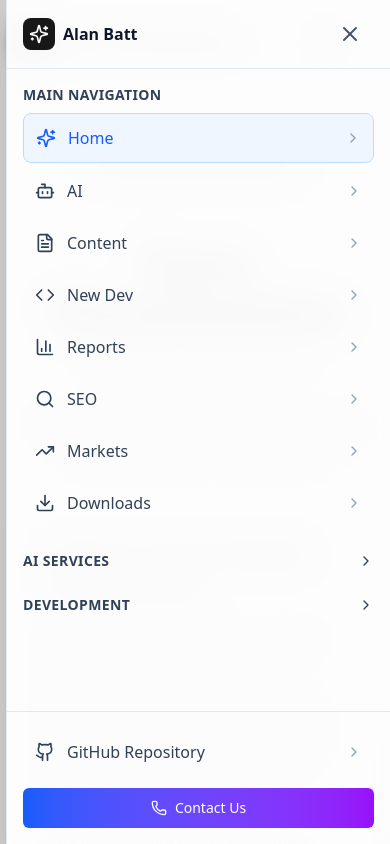
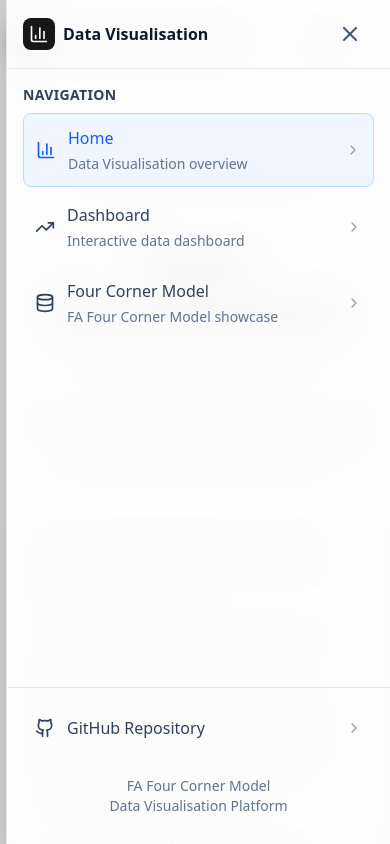
Before and after one commit to zenifieduk/dna-1, a Next.js app: page / in a window 390 px wide. Both pictures are taken after a click on the button "Open mobile menu". Shown: the top 844 px of the page. Built offline with nearby package versions, Linux system fonts and the light colour scheme.

Commit message:
Update mobile menu to match desktop navigation for DNA-1 Data Visualisation

```diff
--- a/src/components/ui/mobile-menu.tsx
+++ b/src/components/ui/mobile-menu.tsx
@@ -3,7 +3,7 @@
 import { useState } from 'react'
 import Link from 'next/link'
 import { Button } from "@/components/ui/button"
-import { Sparkles, Menu, X, ChevronRight, ChevronDown, Github, Phone, Bot, FileText, Code, BarChart3, Search, Download, TrendingUp } from "lucide-react"
+import { BarChart3, Menu, X, ChevronRight, Github, Database, TrendingUp } from "lucide-react"
 import { LucideIcon } from 'lucide-react'
 
 interface MobileMenuProps {
@@ -27,50 +27,18 @@ interface MenuSection {
 
 export function MobileMenu({ currentPage }: MobileMenuProps) {
   const [isOpen, setIsOpen] = useState(false)
-  const [expandedSection, setExpandedSection] = useState<string | null>(null)
 
   const toggleMenu = () => setIsOpen(!isOpen)
   const closeMenu = () => setIsOpen(false)
 
-  const toggleSection = (section: string) => {
-    setExpandedSection(expandedSection === section ? null : section)
-  }
-
   const menuSections: MenuSection[] = [
     {
       id: 'main',
-      title: 'MAIN NAVIGATION',
+      title: 'NAVIGATION',
       items: [
-        { href: '/', label: 'Home', icon: Sparkles, active: currentPage === 'home' },
-        { href: '/ai', label: 'AI', icon: Bot, active: currentPage === 'ai' },
-        { href: '/content', label: 'Content', icon: FileText, active: currentPage === 'content' },
-        { href: '/new-dev', label: 'New Dev', icon: Code, active: currentPage === 'new-dev' },
-        { href: '/reports', label: 'Reports', icon: BarChart3, active: currentPage === 'reports' },
-        { href: '/seo', label: 'SEO', icon: Search, active: currentPage === 'seo' },
-        { href: '/markets', label: 'Markets', icon: TrendingUp, active: currentPage === 'markets' },
-        { href: '/downloads', label: 'Downloads', icon: Download, active: currentPage === 'downloads' },
-      ]
-    },
-    {
-      id: 'ai',
-      title: 'AI SERVICES',
-      expandable: true,
-      items: [
-        { href: '/ai', label: 'View All AI Services', description: 'Complete AI solutions overview' },
-        { href: '/ai#ellie', label: 'Conversational AI - Ellie', description: 'Voice booking agent' },
-        { href: '/ai#trevor', label: 'Classic Car Expert - Trevor', description: 'Specialized chatbot' },
-        { href: '/ai', label: 'AI Integration Consulting', description: 'Custom AI implementations' },
-      ]
-    },
-    {
-      id: 'development',
-      title: 'DEVELOPMENT',
-      expandable: true,
-      items: [
-        { href: '/new-dev', label: 'View All Development', description: 'Latest projects and prototypes' },
-        { href: '/new-dev', label: 'Next.js Applications', description: 'Modern React frameworks' },
-        { href: '/new-dev', label: 'AI Integration', description: 'ElevenLabs and OpenAI' },
-        { href: '/new-dev', label: 'Performance Optimization', description: 'Speed and efficiency' },
+        { href: '/', label: 'Home', icon: BarChart3, description: 'Data Visualisation overview', active: currentPage === 'home' },
+        { href: '/dashboard', label: 'Dashboard', icon: TrendingUp, description: 'Interactive data dashboard', active: currentPage === 'dashboard' },
+        { href: '/model', label: 'Four Corner Model', icon: Database, description: 'FA Four Corner Model showcase', active: currentPage === 'model' },
       ]
     }
   ]
@@ -104,9 +72,9 @@ export function MobileMenu({ currentPage }: MobileMenuProps) {
               <div className="flex items-center justify-between p-4 border-b border-slate-200">
                 <div className="flex items-center space-x-2">
                   <div className="h-8 w-8 bg-primary rounded-lg flex items-center justify-center">
-                    <Sparkles className="h-5 w-5 text-primary-foreground" />
+                    <BarChart3 className="h-5 w-5 text-primary-foreground" />
                   </div>
-                  <span className="font-bold text-slate-900">Alan Batt</span>
+                  <span className="font-bold text-slate-900">Data Visualisation</span>
                 </div>
                 <Button
                   variant="ghost"
@@ -123,26 +91,11 @@ export function MobileMenu({ currentPage }: MobileMenuProps) {
                 {menuSections.map((section) => (
                   <div key={section.id} className="space-y-2">
                     {/* Section header */}
-                    {section.expandable ? (
-                      <button
-                        onClick={() => toggleSection(section.id)}
-                        className="flex items-center justify-between w-full text-left text-sm font-semibold text-slate-700 uppercase tracking-wide"
-                      >
-                        {section.title}
-                        {expandedSection === section.id ? (
-                          <ChevronDown className="h-4 w-4" />
-                        ) : (
-                          <ChevronRight className="h-4 w-4" />
-                        )}
-                      </button>
-                    ) : (
                     <div className="text-sm font-semibold text-slate-700 uppercase tracking-wide">
                       {section.title}
                     </div>
-                    )}
 
                     {/* Section items */}
-                    {(!section.expandable || expandedSection === section.id) && (
                     <div className="space-y-1">
                       {section.items.map((item, index) => (
                         <Link
@@ -168,7 +121,6 @@ export function MobileMenu({ currentPage }: MobileMenuProps) {
                         </Link>
                       ))}
                     </div>
-                    )}
                   </div>
                 ))}
               </div>
@@ -176,7 +128,7 @@ export function MobileMenu({ currentPage }: MobileMenuProps) {
               {/* Footer actions */}
               <div className="p-4 border-t border-slate-200 space-y-3">
                 <Link
-                  href="https://github.com/zenifieduk/alan-batt"
+                  href="https://github.com/zenifieduk/dna-1"
                   target="_blank"
                   onClick={closeMenu}
                   className="flex items-center space-x-3 p-3 rounded-lg text-slate-700 hover:bg-slate-50 transition-colors"
@@ -186,13 +138,10 @@ export function MobileMenu({ currentPage }: MobileMenuProps) {
                   <ChevronRight className="h-4 w-4 text-slate-400 ml-auto" />
                 </Link>
 
-                <Button
-                  onClick={closeMenu}
-                  className="w-full bg-gradient-to-r from-blue-600 to-purple-600 hover:from-blue-700 hover:to-purple-700 text-white"
-                >
-                  <Phone className="h-4 w-4 mr-2" />
-                  Contact Us
-                </Button>
+                <div className="text-center p-3 text-sm text-slate-500">
+                  FA Four Corner Model<br />
+                  Data Visualisation Platform
+                </div>
               </div>
             </div>
           </div>
```
Lines whose indentation alone changed are shown as unchanged.
